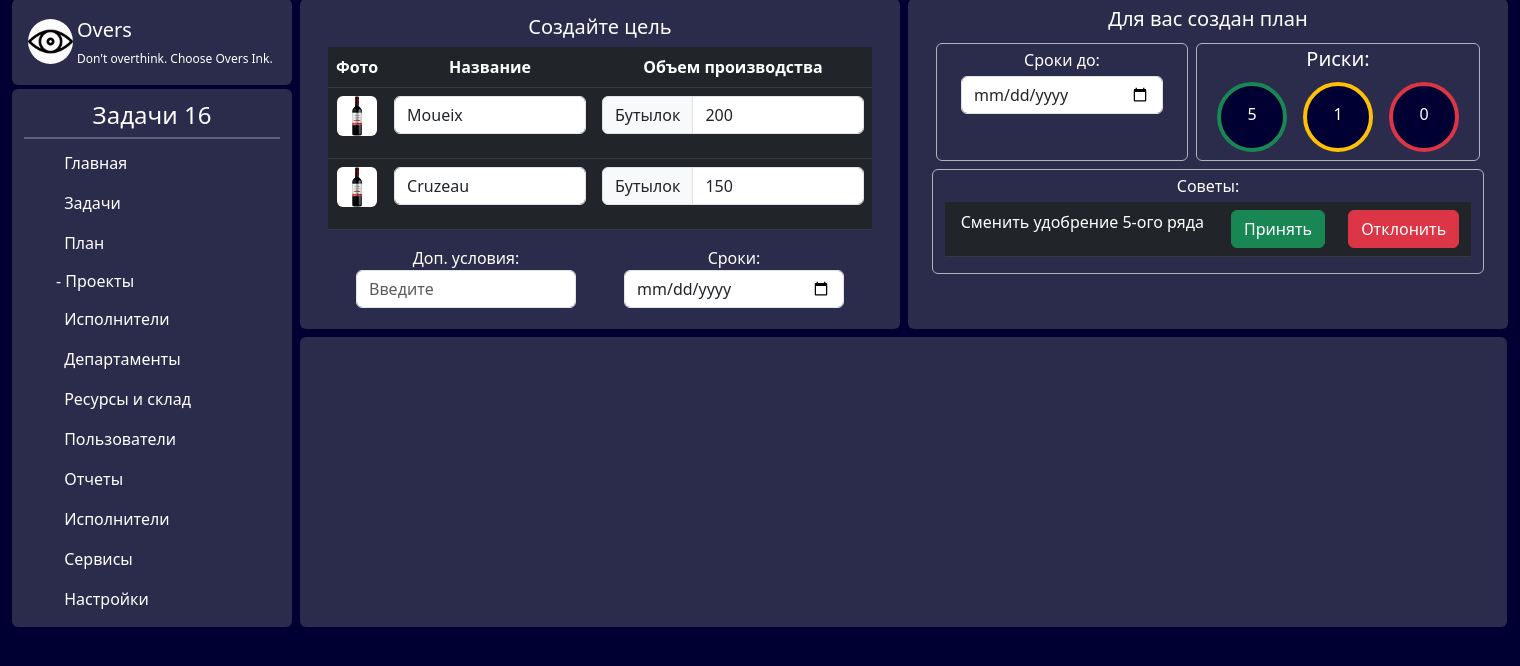
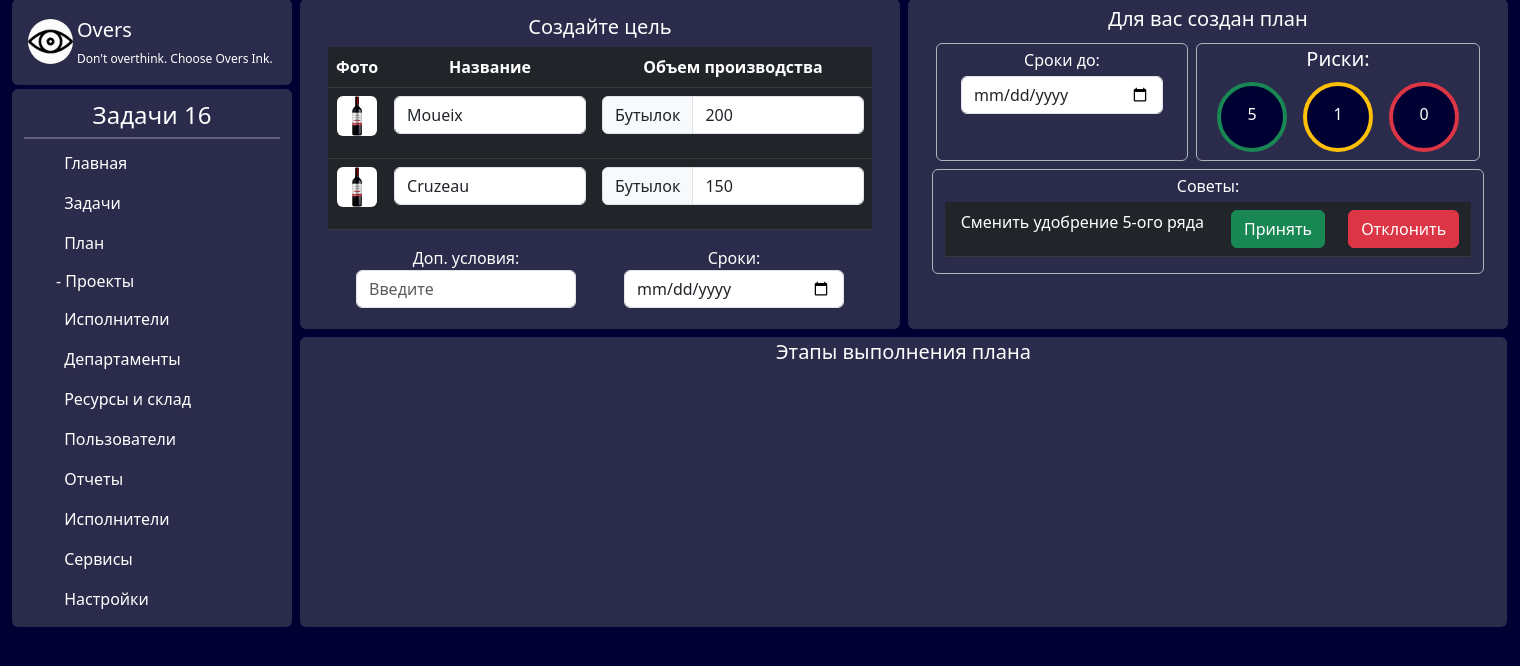
Before and after one commit to Polodashvili-Iosif/overs, a Django app: template overs/templates/pages/plan.html in a window 1520 px wide. Shown: the part 71-737 px from the top of the page. Run offline with Django 4.2, Linux system fonts and the light colour scheme; the template is opened without the code that fills it, so the values that code supplies are empty.

Commit message:
Сделан блок информация о плане

```diff
--- a/overs/templates/pages/plan.html
+++ b/overs/templates/pages/plan.html
@@ -115,8 +115,9 @@
       </div>
     </div>
   </div>
-  <div class="plan_stages rounded interface_background m-1">
+  <div class="text-white plan_stages rounded interface_background m-1">
     <div class="text-center">
+      <span class="fs-5">Этапы выполнения плана</span>
     </div>
   </div>
 {% endblock %}
```
